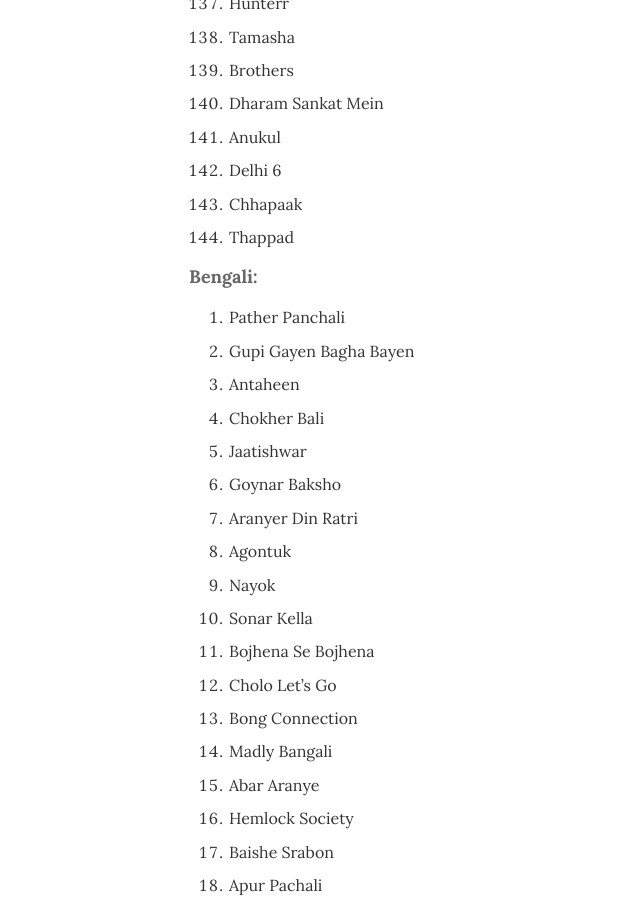
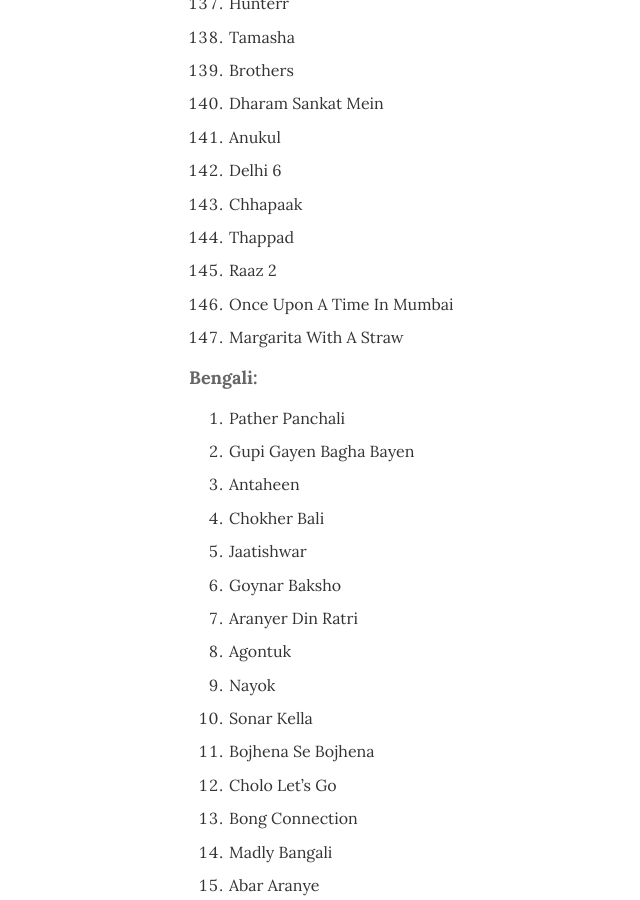
Before and after one commit to argumentativeyouth/pblog, a Jekyll site: the page built from _pages/movies.md, in a window 1280 px wide and 900 px high, scrolled down 9993 px. Shown: the whole window, without its empty margins (136-776 px from the left). Built offline with Jekyll 4.4.1, drawn with Linux system fonts in a browser that asks for light colours.

Commit message:
Update movies.md

```diff
--- a/_pages/movies.md
+++ b/_pages/movies.md
@@ -304,6 +304,9 @@
 142. Delhi 6
 143. Chhapaak
 144. Thappad
+145. Raaz 2
+146. Once Upon A Time In Mumbai
+147. Margarita With A Straw
 
 **Bengali:**
 1. Pather Panchali
```
